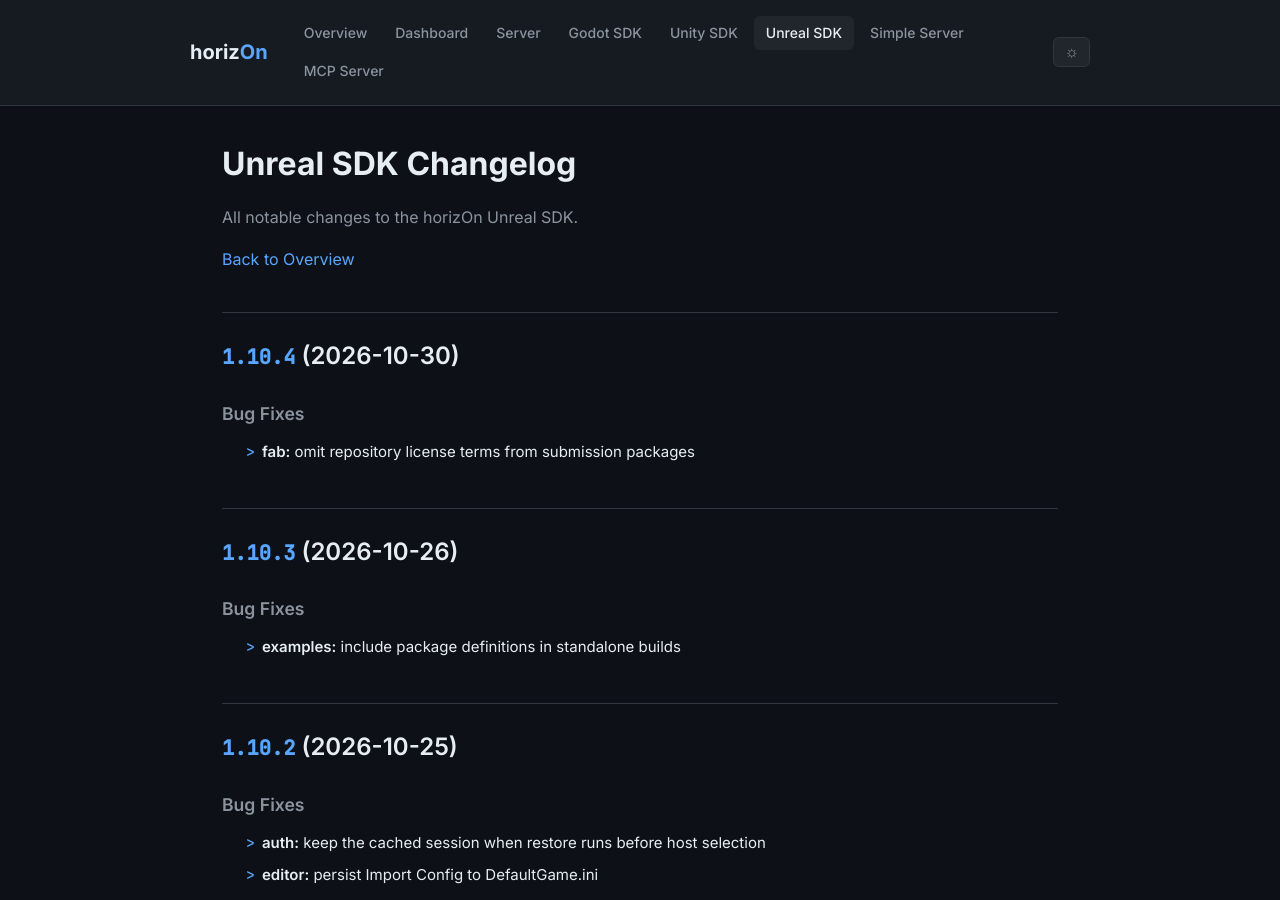
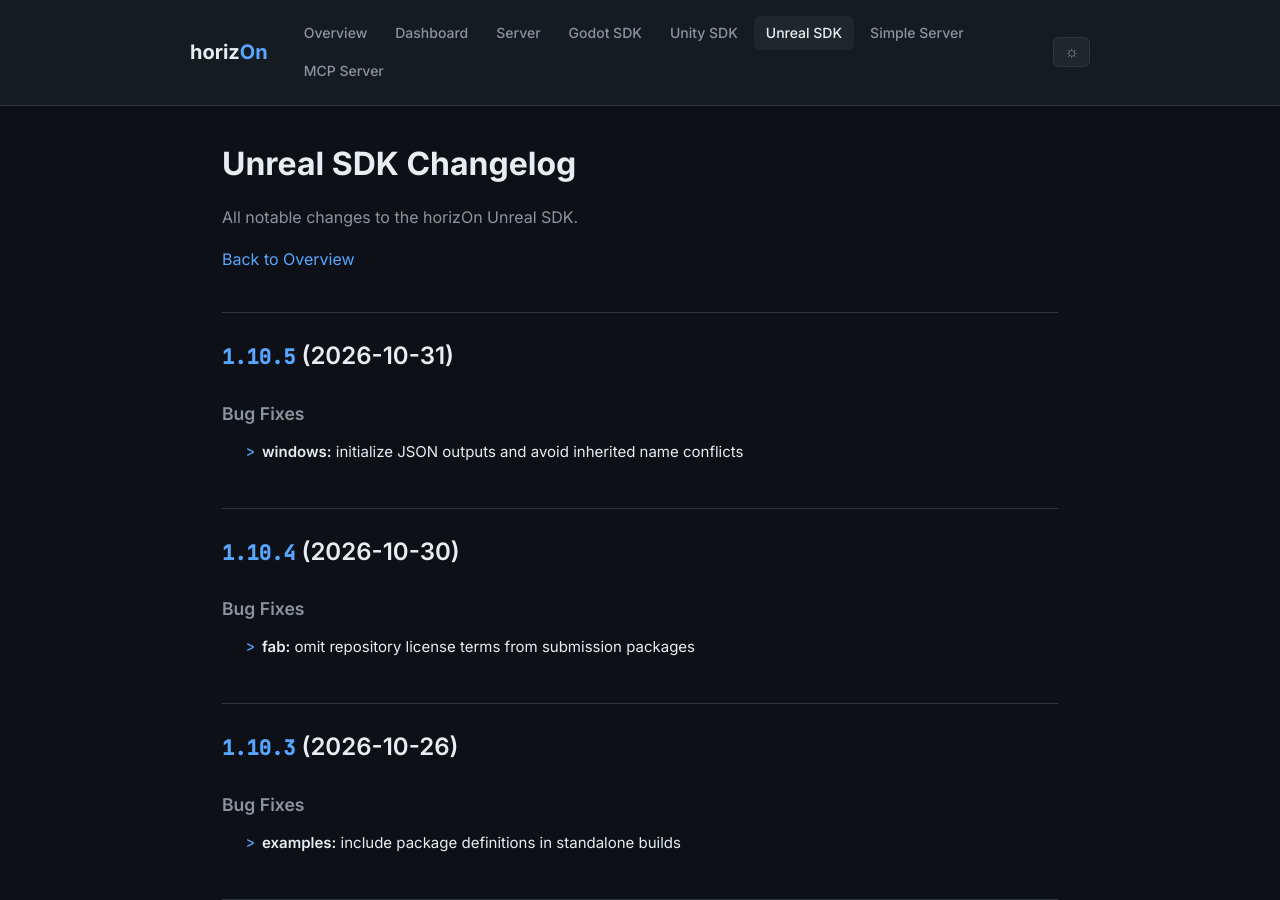
Before and after one commit to ProjectMakersDE/horizOn-Changelog, a Jekyll site: the page built from unreal-sdk-changelog.md, in a window 1280 px wide and 900 px high. Built offline with Jekyll 4.4.1, drawn with Linux system fonts in a browser that asks for light colours.

Commit message:
chore: reconcile changelogs

```diff
--- a/unreal-sdk-changelog.md
+++ b/unreal-sdk-changelog.md
@@ -8,6 +8,13 @@ title: Unreal SDK Changelog
 All notable changes to the horizOn Unreal SDK.
 
 [Back to Overview](.)
+
+## [1.10.5](https://github.com/ProjectMakersDE/horizOn-SDK-Unreal/compare/v1.10.4...v1.10.5) (2026-10-31)
+
+
+### Bug Fixes
+
+* **windows:** initialize JSON outputs and avoid inherited name conflicts ([497aac2](https://github.com/ProjectMakersDE/horizOn-SDK-Unreal/commit/497aac2ff455b97e5e91da4cd9648dbe83804be2))
 
 ## [1.10.4](https://github.com/ProjectMakersDE/horizOn-SDK-Unreal/compare/v1.10.3...v1.10.4) (2026-10-30)
 
```
Also changed, not shown: index.md (+1 -1 lines).
